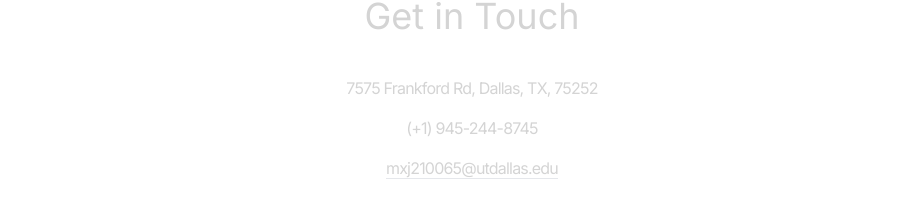
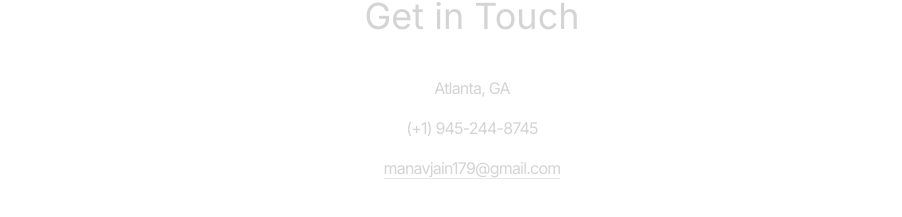
Before and after one commit to manavjain179/Portfolio, a React (Vite) app: page / in a window 1280 px wide. Shown: the part 4636-4853 px from the top of the page, without its empty margins (168-1070 px from the left). Built offline with nearby package versions, Linux system fonts and the light colour scheme.

Commit message:
updated current location + email address + removing comments

```diff
--- a/src/constants/index.js
+++ b/src/constants/index.js
@@ -80,7 +80,7 @@ export const PROJECTS = [
 ];
 
 export const CONTACT = {
-  address: "7575 Frankford Rd, Dallas, TX, 75252 ",
+  address: "Atlanta, GA",
   phoneNo: "(+1) 945-244-8745 ",
-  email: "mxj210065@utdallas.edu",
+  email: "manavjain179@gmail.com",
 };
```
Also changed, not shown: src/App.jsx (+0 -37 lines).
